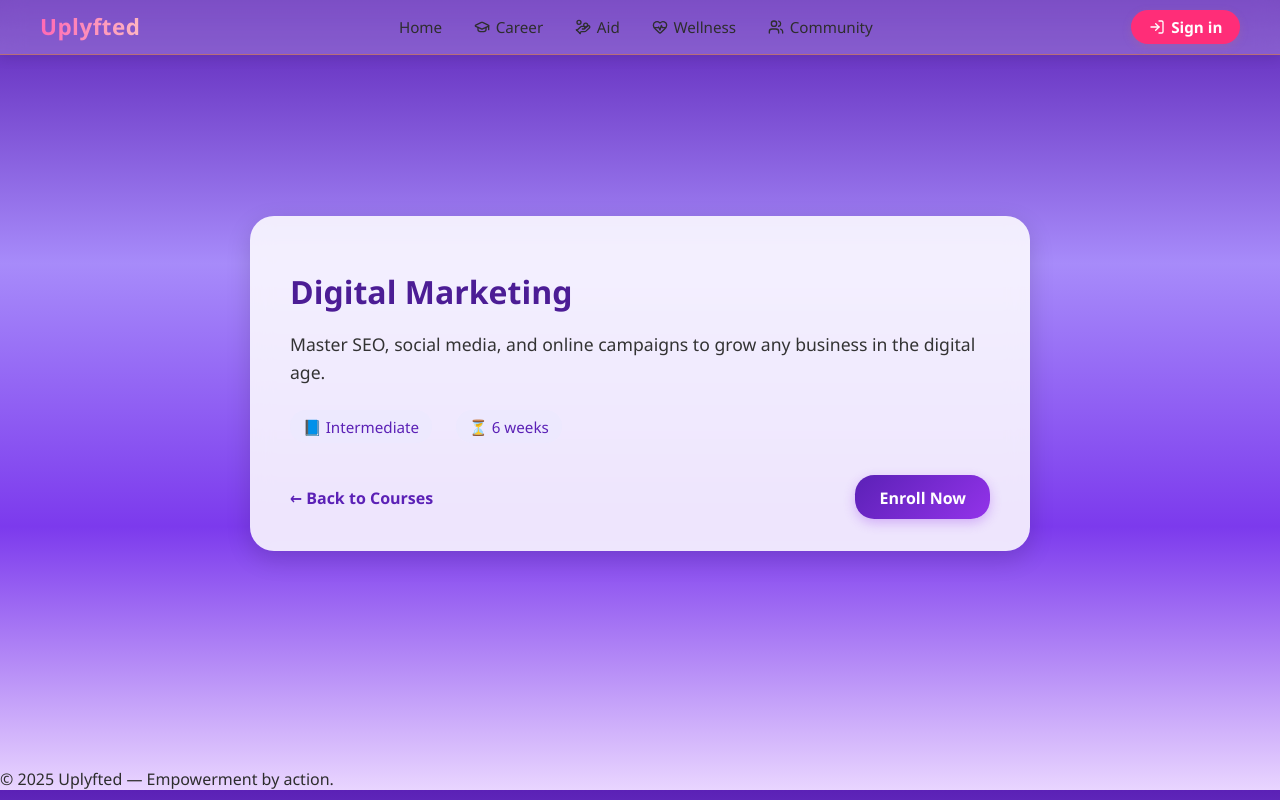
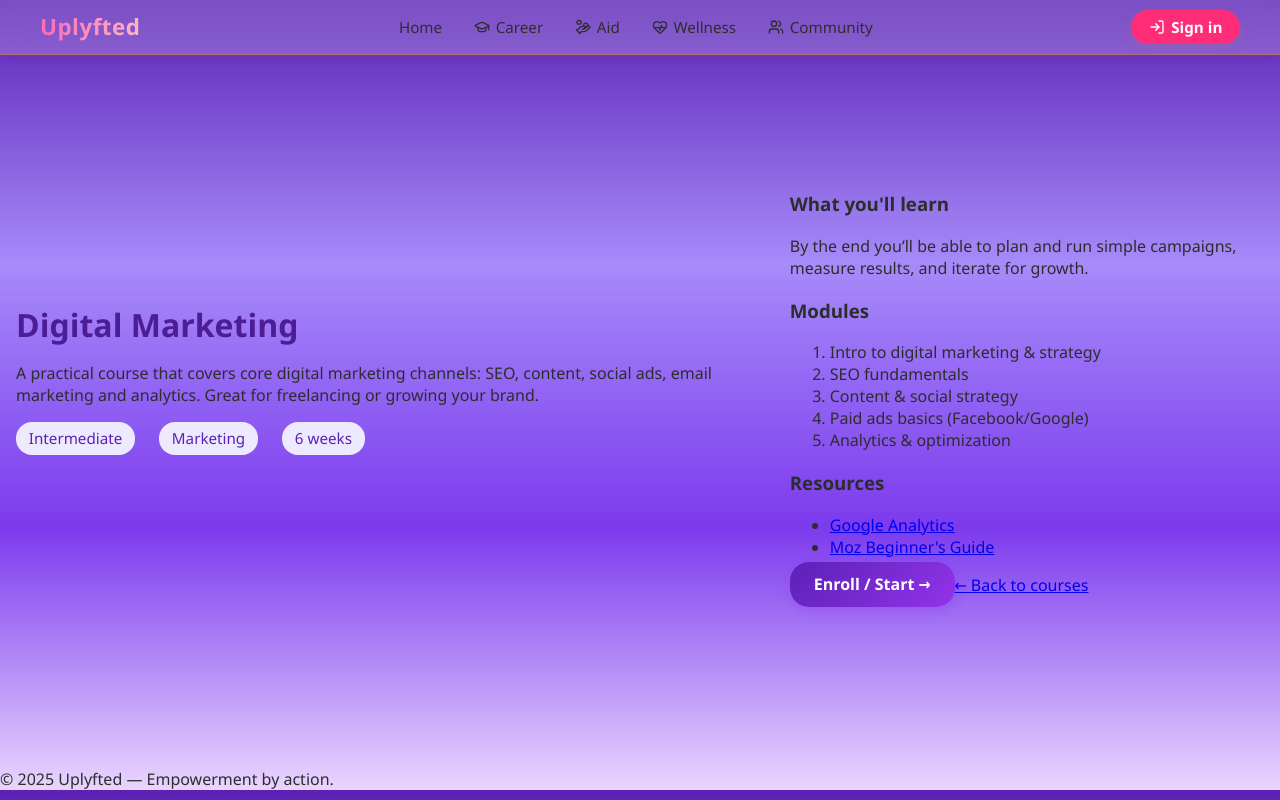
Before and after one commit to Sparshar-Njuguna/UPLYFTED, a React (Vite) app: page /course/1 in a window 1280 px wide. Built offline with nearby package versions, Linux system fonts and the light colour scheme.

Commit message:
My original CourseDetail.jsx was way better

```diff
--- a/src/pages/CourseDetail.jsx
+++ b/src/pages/CourseDetail.jsx
@@ -1,64 +1,67 @@
-import { useParams, Link } from "react-router-dom";
-import { motion } from "framer-motion";
-import coursesData from "../data/courses.json";
+// src/pages/CourseDetail.jsx
+import { Link, useParams } from "react-router-dom";
+import courses from "../data/courses.json";
 import "../styles/CourseDetail.css";
 
-const CourseDetail = () => {
+export default function CourseDetail() {
   const { id } = useParams();
-  const course = coursesData.find((c) => c.id.toString() === id);
+  const course = courses.find((c) => c.id.toString() === id);
 
   if (!course) {
     return (
-      <motion.div
-        className="course-detail not-found"
-        initial={{ opacity: 0 }}
-        animate={{ opacity: 1 }}
-      >
+      <div className="course-detail not-found">
         <h2>Course not found</h2>
-        <Link to="/career" className="back-btn">
-          ← Back to Courses
-        </Link>
-      </motion.div>
+        <p>We couldn't locate that course. Try returning to the course list.</p>
+        <Link to="/career" className="back-link">← Back to courses</Link>
+      </div>
     );
   }
 
   return (
-    <motion.div
-      className="course-detail"
-      initial={{ opacity: 0, y: 20 }}
-      animate={{ opacity: 1, y: 0 }}
-      transition={{ duration: 0.4 }}
-    >
-      <motion.div
-        className="course-card"
-        initial={{ scale: 0.95 }}
-        animate={{ scale: 1 }}
-        transition={{ duration: 0.3 }}
-      >
+    <div className="course-detail">
+      <header className="course-hero">
         <h1 className="course-title">{course.title}</h1>
-        <p className="course-description">{course.description}</p>
+        <p className="course-sub">{course.overview || course.description}</p>
+        <div className="course-meta">
+          <span className="chip">{course.level}</span>
+          <span className="chip">{course.category}</span>
+          {course.duration && <span className="chip">{course.duration}</span>}
+        </div>
+      </header>
 
-        <div className="course-meta">
-          <span className="level">📘 {course.level}</span>
-          <span className="duration">⏳ {course.duration}</span>
+      <main className="course-body">
+        <section className="course-section">
+          <h3>What you'll learn</h3>
+          <p>{course.outcomes}</p>
+        </section>
+
+        <section className="course-section">
+          <h3>Modules</h3>
+          <ol className="modules-list">
+            {course.modules && course.modules.map((m, i) => <li key={i}>{m}</li>)}
+          </ol>
+        </section>
+
+        {course.resources && course.resources.length > 0 && (
+          <section className="course-section">
+            <h3>Resources</h3>
+            <ul className="resources-list">
+              {course.resources.map((r, idx) => (
+                <li key={idx}>
+                  <a href={r.url} target="_blank" rel="noopener noreferrer">{r.name}</a>
+                </li>
+              ))}
+            </ul>
+          </section>
+        )}
+
+        <div className="course-cta-row">
+          <a className="enroll-btn" href={course.enrollLink || "/auth"}>
+            Enroll / Start →
+          </a>
+          <Link to="/career" className="back-link">← Back to courses</Link>
         </div>
-
-        <div className="course-actions">
-          <Link to="/career" className="back-btn">
-            ← Back to Courses
-          </Link>
-          <a
-            href={course.link}
-            target="_blank"
-            rel="noopener noreferrer"
-            className="enroll-btn"
-          >
-            Enroll Now
-          </a>
-        </div>
-      </motion.div>
-    </motion.div>
+      </main>
+    </div>
   );
-};
-
-export default CourseDetail;
+}
```
